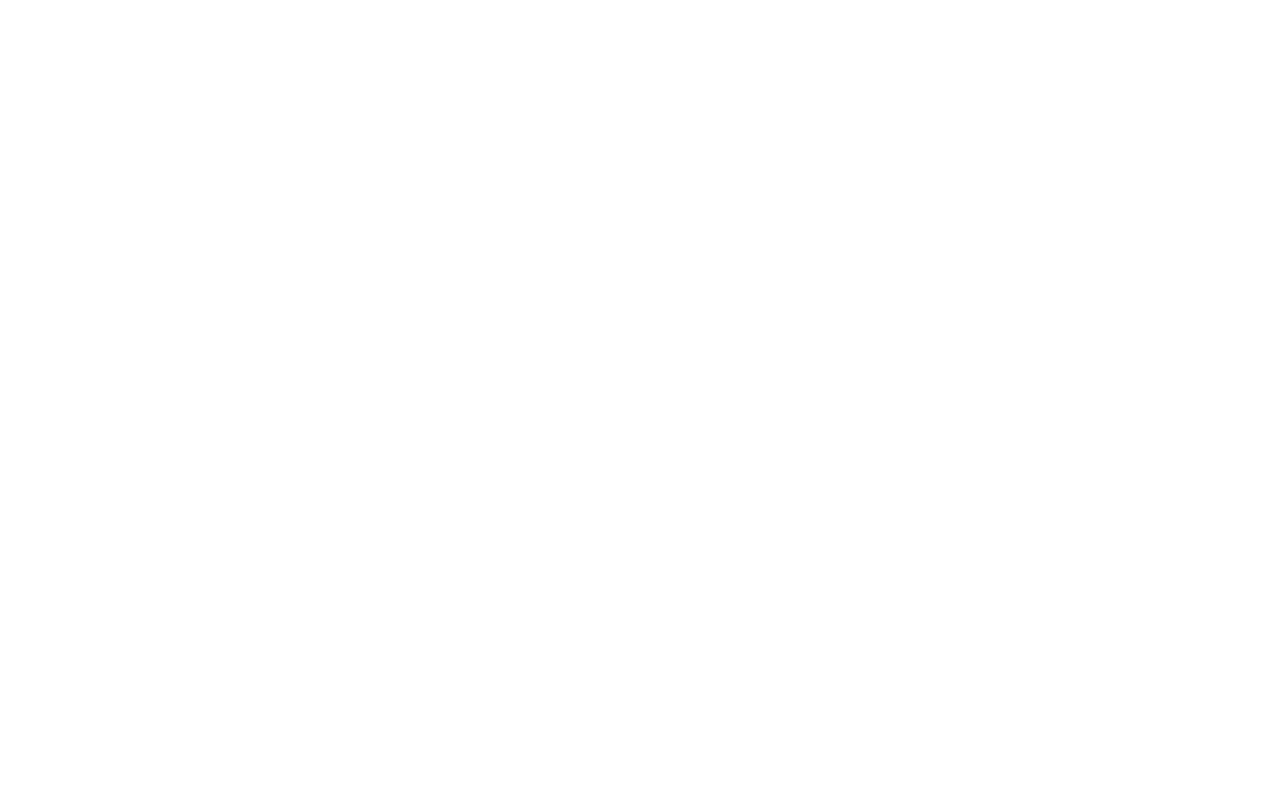
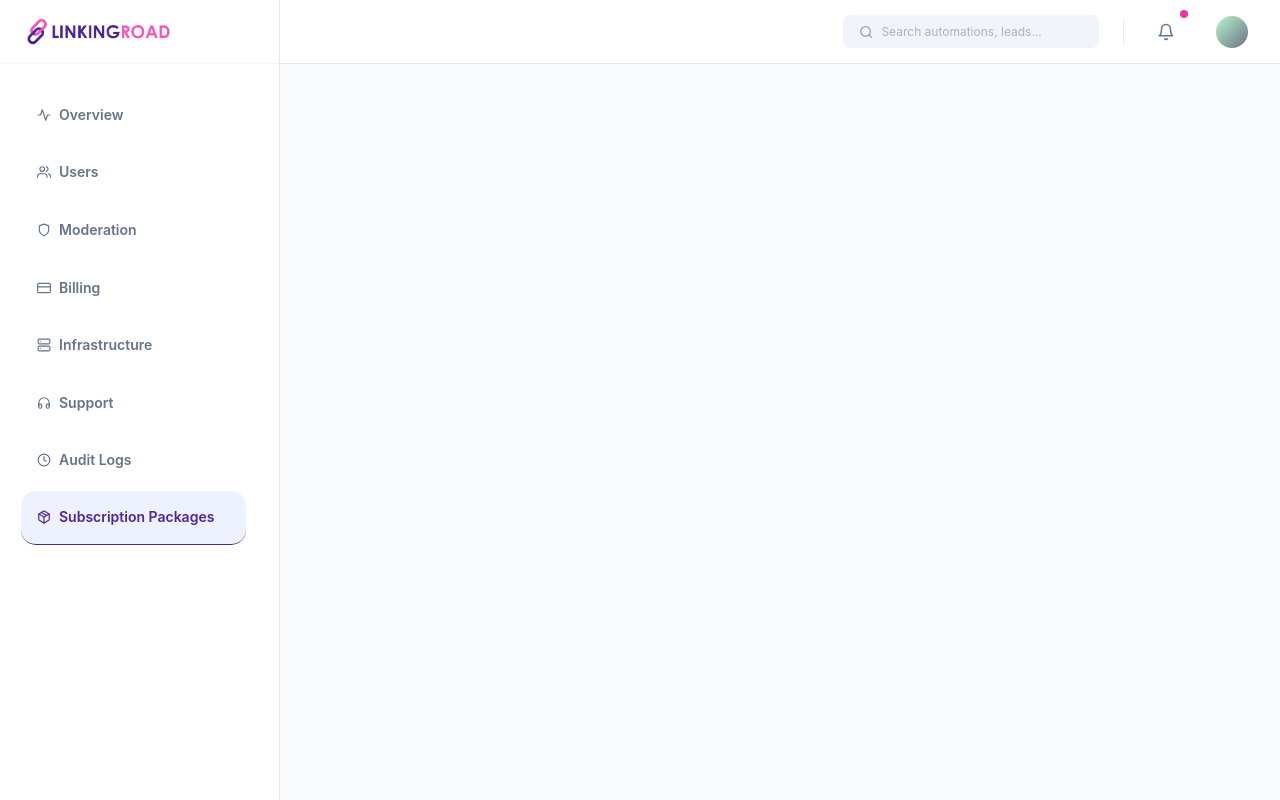
Before and after one commit to banavathuramkumar/Linking-Road, a React (Vite) app in the folder admin/: page /subscription-packages in a window 1280 px wide. Before the commit this address had no page. Built offline with nearby package versions, Linux system fonts and the light colour scheme.

Commit message:
add Subscription Packages page and update sidebar menu

```diff
--- a/admin/src/App.jsx
+++ b/admin/src/App.jsx
@@ -9,6 +9,7 @@ import Billing from "./Pages/Billing";
 import Infrastructure from "./Pages/Infrastructure";
 import Support from "./Pages/Support";
 import AuditLogs from "./Pages/AuditLogs";
+import SubscriptionPackages from "./pages/SubscriptionPackages";
 
 function AdminLayout() {
   return (
@@ -35,6 +36,7 @@ function App() {
         <Route path="/infrastructure" element={<Infrastructure />} />
         <Route path="/support" element={<Support />} />
         <Route path="/audit-logs" element={<AuditLogs />} />
+        <Route path="/subscription-packages" element={<SubscriptionPackages />} />
       </Route>
     </Routes>
   );
--- a/admin/src/Components/Sidebar.jsx
+++ b/admin/src/Components/Sidebar.jsx
@@ -6,88 +6,54 @@ import {
   FiServer,
   FiHeadphones,
   FiClock,
+  FiPackage,
 } from "react-icons/fi";
 
 import { motion } from "framer-motion";
 import { Link, useLocation } from "react-router-dom";
 
-
 const Sidebar = () => {
   const location = useLocation();
 
   const menu = [
-    {name:"Overview", icon:<FiActivity/>, path: "/"},
-    {name:"Users", icon:<FiUsers/>, path: "/users"},
-    {name:"Moderation", icon:<FiShield/>, path: "/moderation"},
-    {name:"Billing", icon:<FiCreditCard/>, path: "/billing"},
-    {name:"Infrastructure", icon:<FiServer/>, path: "/infrastructure"},
-    {name:"Support", icon:<FiHeadphones/>, path: "/support"},
-    {name:"Audit Logs", icon:<FiClock/>, path: "/audit-logs"},
+    { name: "Overview", icon: <FiActivity />, path: "/" },
+    { name: "Users", icon: <FiUsers />, path: "/users" },
+    { name: "Moderation", icon: <FiShield />, path: "/moderation" },
+    { name: "Billing", icon: <FiCreditCard />, path: "/billing" },
+    { name: "Infrastructure", icon: <FiServer />, path: "/infrastructure" },
+    { name: "Support", icon: <FiHeadphones />, path: "/support" },
+    { name: "Audit Logs", icon: <FiClock />, path: "/audit-logs" },
+    { name: "Subscription Packages", icon: <FiPackage />, path: "/subscription-packages" },
   ];
 
   return (
     <aside className="w-[280px] h-screen bg-white border-r-[0.8px] border-[#E2E8F0] shadow-[4px_0px_24px_0px_#00000005] flex flex-col shrink-0">
-
-
       {/* LOGO */}
 
-
       <div className="h-[64px] px-6 flex items-center border-b-[0.8px] border-[#F1F5F9] shrink-0">
-
-
         <div className="flex items-center gap-2 font-bold text-[22px] tracking-wider">
-
-  <img
-    src="/logo-text.png"
-    alt="logo"
-    className="w-[150px] h-auto"
-  />
-
+          <img src="/logo-text.png" alt="logo" className="w-[150px] h-auto" />
+        </div>
       </div>
 
-
-</div>
-
-
-
-
-
-
-
       <div className="flex-1 px-[21px] py-6 space-y-1 overflow-y-auto">
-
-
-{
-menu.map((item,index)=>{
+        {menu.map((item, index) => {
           const isActive = location.pathname === item.path;
           return (
             <Link to={item.path} key={index} className="block">
               <motion.button
-        whileHover={{scale:1.03}}
+                whileHover={{ scale: 1.03 }}
                 className={`w-[225px] h-[53.6px] rounded-[15px] p-4 flex items-center gap-2 text-sm font-semibold cursor-pointer ${isActive ? "bg-[#EEF2FF] text-[#4D239E] border-b-[1.6px] border-[#4D239E]" : "text-[#64748B]"}`}
               >
-        <span>
-          {item.icon}
-        </span>
+                <span>{item.icon}</span>
                 {item.name}
               </motion.button>
             </Link>
           );
-})
-}
-
-
+        })}
       </div>
-
-
-
     </aside>
-
-
   );
-
-
 };
 
-
 export default Sidebar;
--- /dev/null
+++ b/admin/src/Pages/SubscriptionPackages.jsx
@@ -0,0 +1,11 @@
+import React from 'react'
+
+const SubscriptionPackages = () => {
+  return (
+    <div>
+
+    </div>
+  )
+}
+
+export default SubscriptionPackages
```
Also changed, not shown: admin/public/logo.png (deleted). Lines whose indentation alone changed are shown as unchanged.
